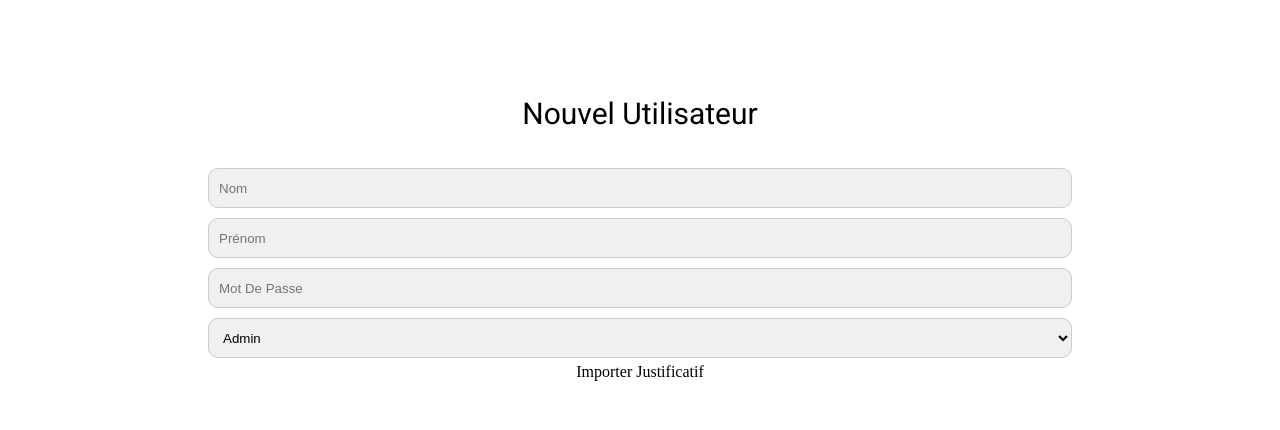
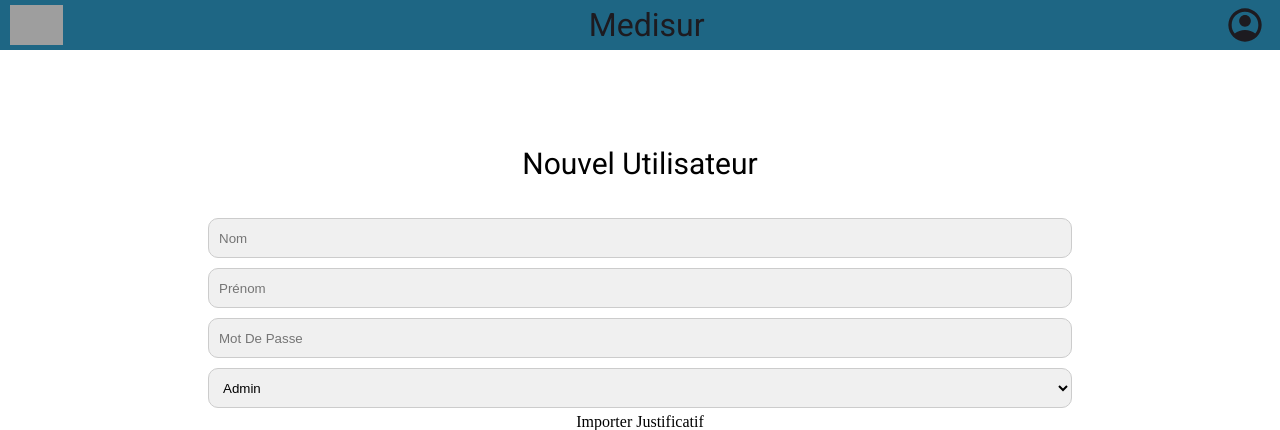
Before and after one commit to DelsolTiberian/medisur_ticket_app, a PHP site: page /pages/new_user.php in a window 1280 px wide. Shown: the top 430 px of the page. Run offline with PHP 8.4, Linux system fonts and the light colour scheme; grey boxes are pictures that could not be loaded.

```diff
--- a/pages/new_user.php
+++ b/pages/new_user.php
@@ -14,6 +14,9 @@
     <link href="https://fonts.googleapis.com/css2?family=Roboto:ital,wght@0,100..900;1,100..900&display=swap" rel="stylesheet">
 </head>
 <body class="center">
+    <?php
+        include("../php_assets/topBar.php");
+    ?>
     <div class="log-user center" style = "margin-top: 8vh;">
         <h1 style="text-align: center; font-size: 30px;">Nouvel Utilisateur</h1>
         <form class="center" action="index.php" method="post">
@@ -31,7 +34,7 @@
 
     </div>
     <footer>
-        <button onclick="submit()" style="margin-right: 2vh;margin-bottom: 6vh; margin-left: -8vh; background: transparent; border: transparent">
+        <button onclick="" style="margin-right: 2vh;margin-bottom: 6vh; margin-left: -8vh; background: transparent; border: transparent">
             <svg width="6vh" height="6vh" viewBox="0 0 286 270" fill="none" xmlns="http://www.w3.org/2000/svg">
                 <path d="M94.7368 121.333L136.105 162.333L274 25.6667M260.211 135V230.667C260.211 237.916 257.305 244.868 252.133 249.994C246.961 255.12 239.946 258 232.632 258H39.5789C32.2646 258 25.2497 255.12 20.0777 249.994C14.9056 244.868 12 237.916 12 230.667V39.3333C12 32.0841 14.9056 25.1317 20.0777 20.0057C25.2497 14.8798 32.2646 12 39.5789 12H191.263" stroke="black" stroke-width="24" stroke-linecap="round" stroke-linejoin="round"/>
             </svg>
--- a/pages/user_main.php
+++ b/pages/user_main.php
@@ -16,7 +16,7 @@
     <link href="https://fonts.googleapis.com/css2?family=Roboto:ital,wght@0,100..900;1,100..900&display=swap" rel="stylesheet">
 </head>
 
-<body class="center">
+<body class="center" style="background-color: red; height: 100%; width: 100%;">
 
 </body>
 </html>
--- /dev/null
+++ b/php_assets/topBar.php
@@ -0,0 +1,14 @@
+<head>
+    <link rel="stylesheet" href="../style/topbar.css">
+</head>
+<nav>
+    <div class="logo">
+        <img src="../assets/logo.svg" alt="Logo">
+    </div>
+    <div class="title">
+        <h1>Medisur</h1>
+    </div>
+    <a href="user_main.php">
+        <img src="../assets/empty_head.svg" alt="user head" class="login-icon">
+    </a>
+</nav>
--- /dev/null
+++ b/style/topbar.css
@@ -0,0 +1,38 @@
+nav {
+    display: flex;
+    justify-content: space-between;
+    align-items: center;
+    padding: 0 10px;
+    background: #1E6684;
+    width: 100%;
+    box-sizing: border-box;
+}
+
+.logo img {
+    height: 40px;
+    vertical-align: middle;
+    margin-right: 5px;
+    margin-top: 5px;
+    margin-bottom: 5px;
+}
+
+.title {
+    flex-grow: 1;
+    text-align: center;
+}
+
+.title h1 {
+    margin: 0;
+    font-size: 32px;
+    color: #1D1B20;
+    font-family: 'Roboto', sans-serif;
+    font-weight: 400;
+}
+
+.login-icon {
+    height: 40px;
+    vertical-align: middle;
+    margin-right: 5px;
+    margin-top: 5px;
+    margin-bottom: 5px;
+}
```
Also changed, not shown: assets/empty_head.svg (added), assets/logo.svg (added).
